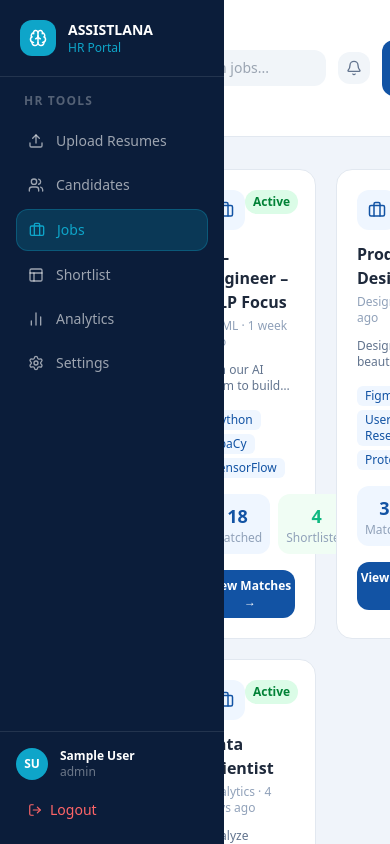
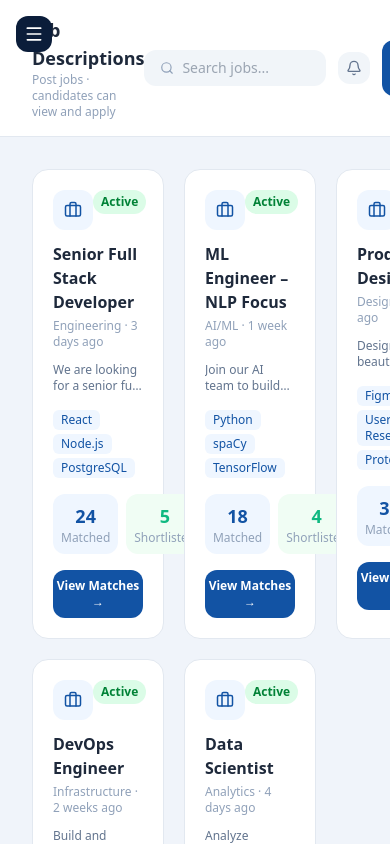
Before and after one commit to akshayaasvin/assistlana_website, a Next.js app: page /hr/jobs in a window 390 px wide. Shown: the top 844 px of the page. Built offline with nearby package versions, Linux system fonts and the light colour scheme; sample sign-in values are in the browser's storage.

Commit message:
mobile sidebar hamburger menu

```diff
--- a/src/components/hr/HRSidebar.jsx
+++ b/src/components/hr/HRSidebar.jsx
@@ -1,6 +1,8 @@
 "use client";
+import { useState } from "react";
 import { useRouter, usePathname } from "next/navigation";
-import { Upload, Users, Briefcase, BarChart2, LogOut, Layout, Brain, Settings } from "lucide-react";
+import { Upload, Users, Briefcase, BarChart2, LogOut, Layout, Brain, Settings, Menu, X } from "lucide-react";
+
 const NAV = [
   { label:"Upload Resumes", icon: Upload,    href:"/hr/upload"     },
   { label:"Candidates",     icon: Users,     href:"/hr/candidates" },
@@ -13,6 +15,7 @@ const NAV = [
 export default function HRSidebar({ user }) {
   const router   = useRouter();
   const pathname = usePathname();
+  const [open, setOpen] = useState(false);
 
   const handleLogout = () => {
     localStorage.removeItem("hr_user");
@@ -20,8 +23,26 @@ export default function HRSidebar({ user }) {
   };
 
   return (
-    <div className="w-56 bg-[#0B1D3A] min-h-screen flex flex-col fixed left-0 top-0 z-40">
-      <div className="p-5 border-b border-white/10">
+    <>
+      {/* Mobile hamburger button */}
+      <button
+        onClick={() => setOpen(true)}
+        className="md:hidden fixed top-4 left-4 z-50 bg-[#0B1D3A] text-white p-2 rounded-xl">
+        <Menu size={20}/>
+      </button>
+
+      {/* Overlay for mobile */}
+      {open && (
+        <div
+          className="md:hidden fixed inset-0 bg-black/50 z-40"
+          onClick={() => setOpen(false)}/>
+      )}
+
+      {/* Sidebar */}
+      <div className={`w-56 bg-[#0B1D3A] min-h-screen flex flex-col fixed left-0 top-0 z-40 transition-transform duration-300
+        ${open ? "translate-x-0" : "-translate-x-full"} md:translate-x-0`}>
+
+        <div className="p-5 border-b border-white/10 flex items-center justify-between">
           <div className="flex items-center gap-3">
             <div className="w-9 h-9 bg-[#0EA5C9] rounded-xl flex items-center justify-center">
               <Brain size={18} className="text-white"/>
@@ -31,14 +52,20 @@ export default function HRSidebar({ user }) {
               <div className="text-[#0EA5C9] text-xs">HR Portal</div>
             </div>
           </div>
+          {/* Close button on mobile */}
+          <button onClick={() => setOpen(false)} className="md:hidden text-white/60">
+            <X size={18}/>
+          </button>
         </div>
+
         <nav className="flex-1 p-4">
           <div className="text-xs text-white/30 font-semibold uppercase tracking-widest mb-3 px-2">HR Tools</div>
           {NAV.map((item) => {
             const Icon = item.icon;
             const isActive = pathname === item.href;
             return (
-            <button key={item.label} onClick={() => router.push(item.href)}
+              <button key={item.label}
+                onClick={() => { router.push(item.href); setOpen(false); }}
                 className={`w-full flex items-center gap-3 px-3 py-2.5 rounded-xl mb-1 text-sm font-medium transition-all ${
                   isActive
                     ? "bg-[#0EA5C9]/20 text-[#0EA5C9] border border-[#0EA5C9]/30"
@@ -49,6 +76,7 @@ export default function HRSidebar({ user }) {
             );
           })}
         </nav>
+
         <div className="p-4 border-t border-white/10">
           <div className="flex items-center gap-3 mb-3">
             <div className="w-8 h-8 bg-[#0EA5C9] rounded-full flex items-center justify-center text-white text-xs font-bold">
@@ -65,5 +93,6 @@ export default function HRSidebar({ user }) {
           </button>
         </div>
       </div>
+    </>
   );
 }
```
Lines whose indentation alone changed are shown as unchanged.
